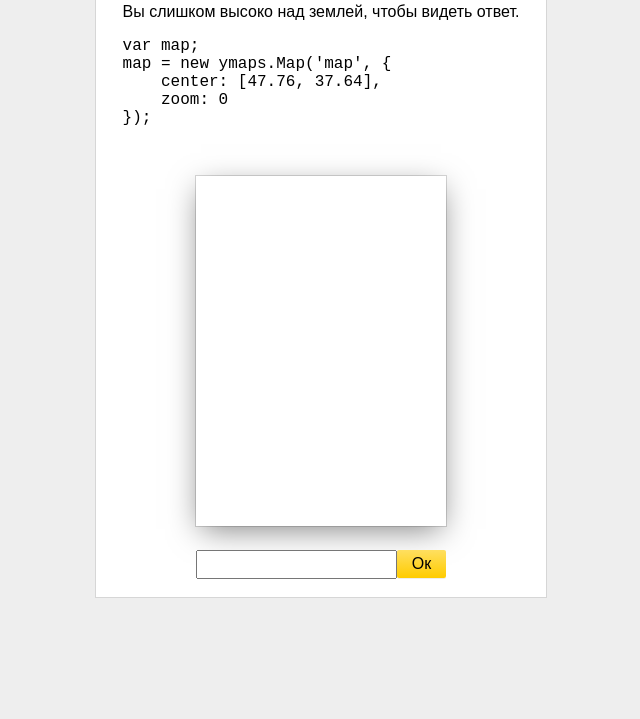
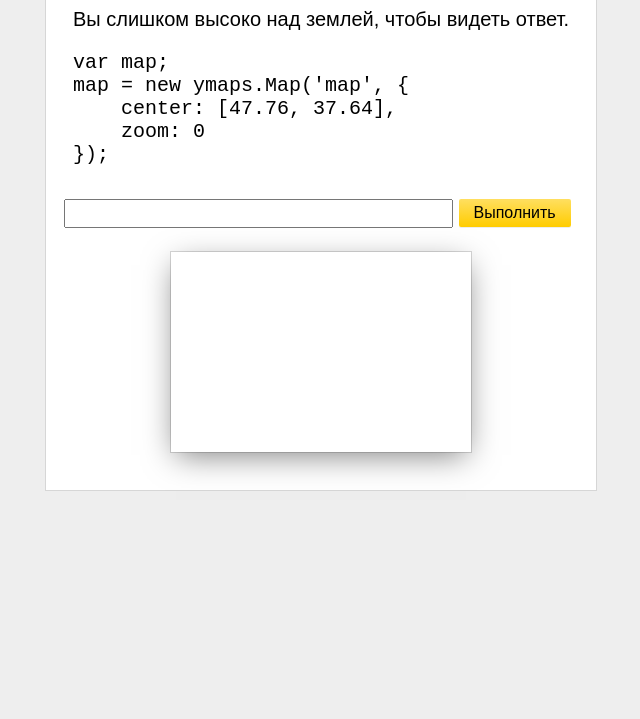
Before and after one commit to mapsapi/yacquest, a plain HTML site: page pages/1/page1.html in a window 1280 px wide. Shown: the part 81-800 px from the top of the page, without its empty margins (319-959 px from the left). Drawn offline with Linux system fonts and the light colour scheme.

Commit message:
small fixes

```diff
--- a/pages/1/page1.html
+++ b/pages/1/page1.html
@@ -46,16 +46,17 @@ map = new ymaps.Map('map', {
 });</pre></td>
 		</tr>
 		<tr>
-			<td class="map_td">
-				<div class="map_wrapper"><center>
-					<div id="map" style="width: 250px; height: 350px"></div>
-				</center></div>
+			<td>
+				<input class='input' type='text' id='answer'/>
+				<button class='button' type='submit' id='ok' onclick="checkAnswer();"/>Выполнить</button>
 			</td>
 		</tr>
 		<tr>
-			<td><center>
-				<input class='input' type='text' id='answer'/><button class='button' type='submit' id='ok' onclick="checkAnswer();"/>Ок</button>
-			</center></td>
+			<td class="map_td">
+				<div class="map_wrapper"><center>
+					<div id="map" style="width: 300px; height: 200px"></div>
+				</center></div>
+			</td>
 		</tr>
 	</table>
     </center>
--- a/style.css
+++ b/style.css
@@ -1,5 +1,5 @@
 body {
-    font: 16px arial,sans-serif;
+    font: 20px arial,sans-serif;
     background: #EEE;
 }
 
@@ -53,6 +53,7 @@ body {
     white-space: nowrap;
     overflow: hidden;
     -webkit-text-overflow: ellipsis;
+    width: 71%;
 }
 
 #map {
```
